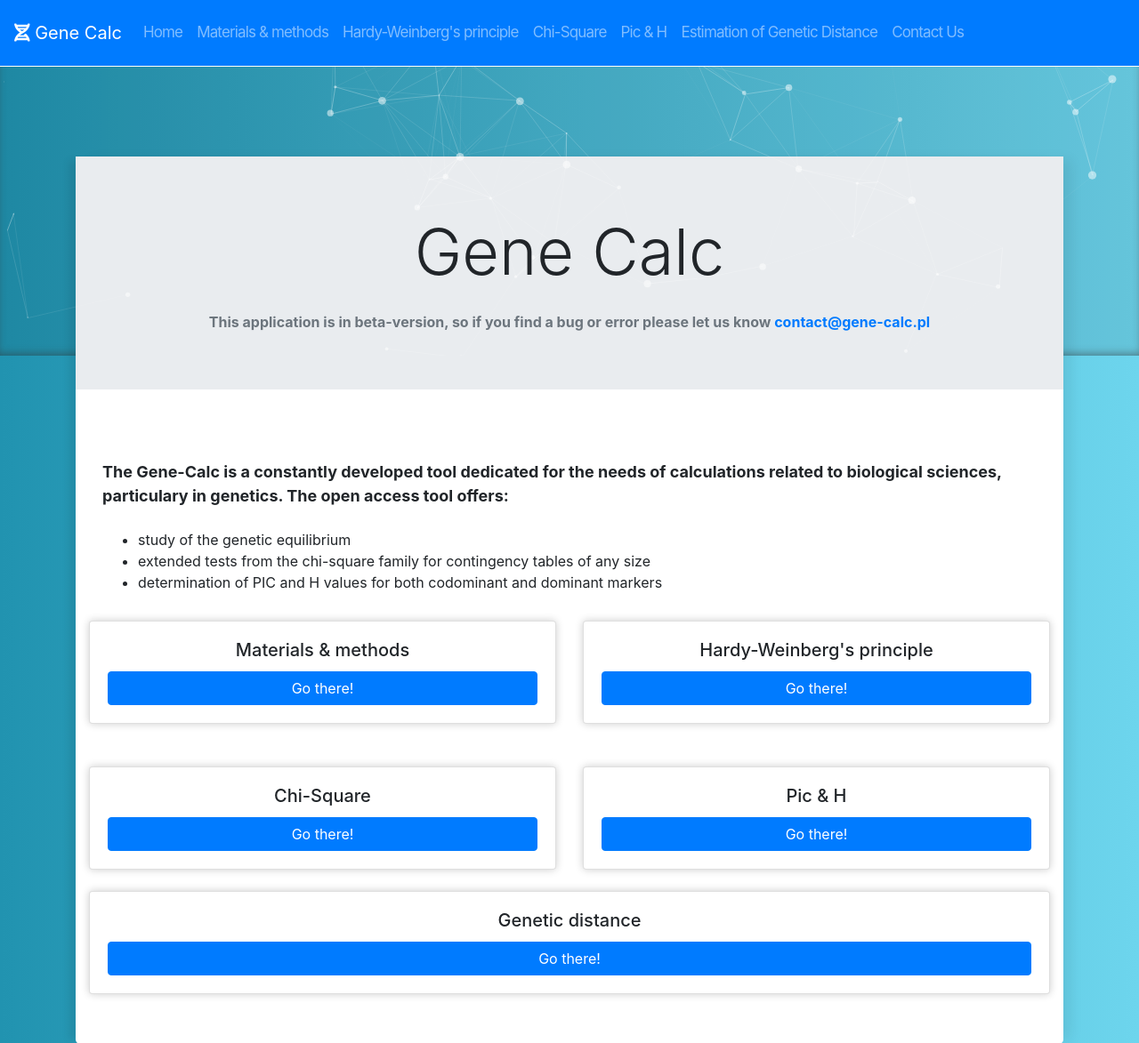
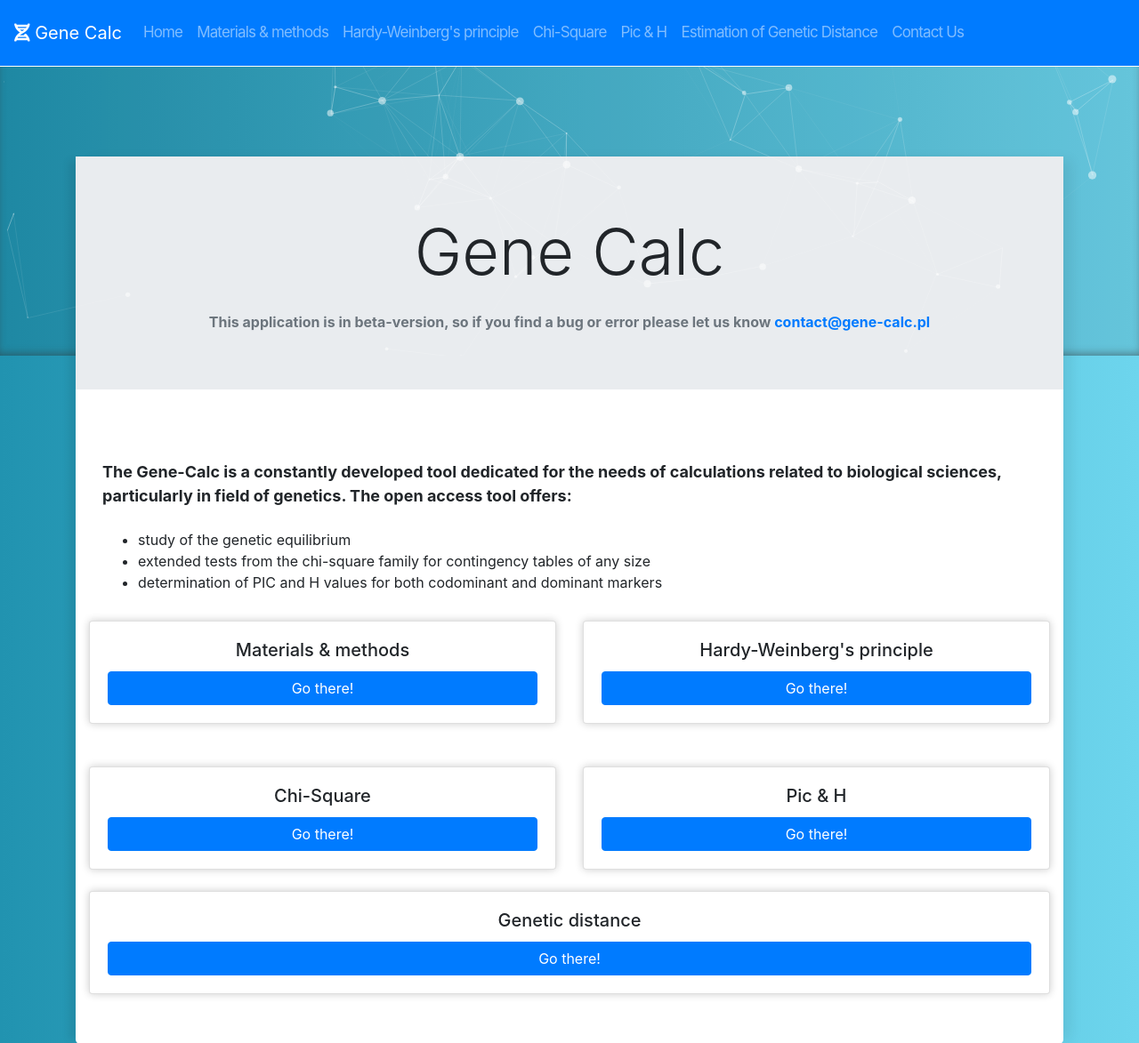
Before and after one commit to szymon6927/bio-gen-calc, a Flask app: template app/templates/home/index.html in a window 1280 px wide. Shown: the top 1173 px of the page at 89% size. Run offline with Flask 2, Linux system fonts and the light colour scheme; the template is opened without the code that fills it, so the values that code supplies are empty; parts of the project's set-up code (start-up, migrations or seed data) failed here and were passed over; some libraries are stand-ins or nearby versions.

Commit message:
change typo mistake

```diff
--- a/app/templates/home/index.html
+++ b/app/templates/home/index.html
@@ -18,7 +18,7 @@
       <div class="col-md-12 col-sm-12 col-xs-12">
         <div class="info">
           <div class="title font-weight-bold pb-4">The Gene-Calc is a constantly developed tool dedicated for the needs of
-          calculations related to biological sciences, particulary in genetics. The open access tool offers:</div>
+          calculations related to biological sciences, particularly in field of genetics. The open access tool offers:</div>
           <div class="content">
             <ul>
               <li>study of the genetic equilibrium</li>
```
